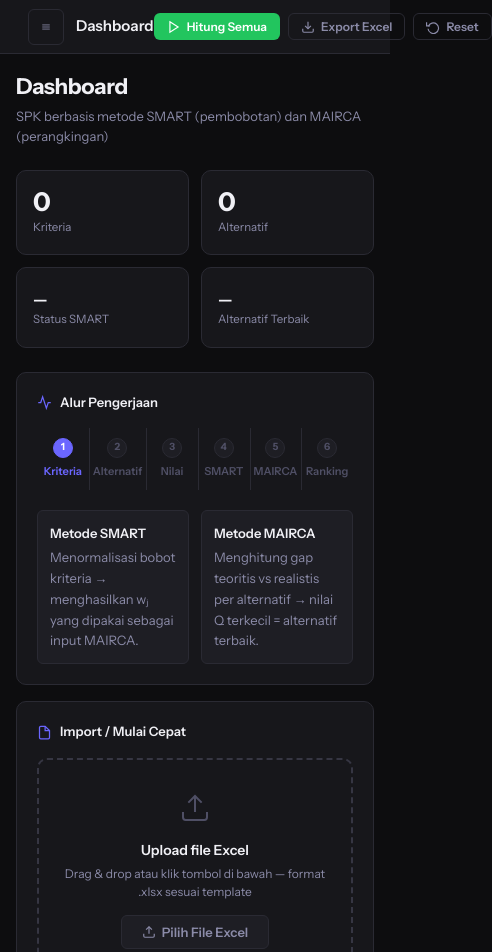
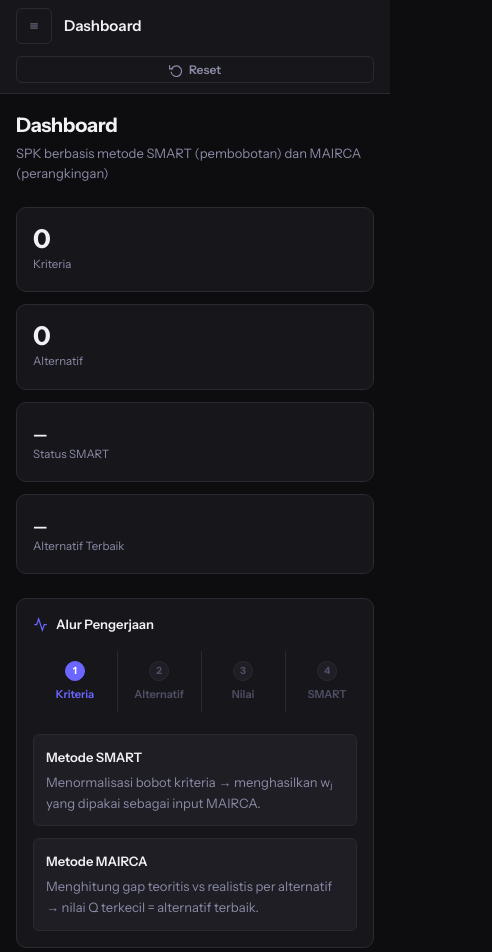
Before and after one commit to fajarekasa555/SPK-kelompok1, a plain HTML site: page index.html in a window 390 px wide. Shown: the top 952 px of the page, 492 px wide, since content can reach past the window. Drawn offline with Linux system fonts and the light colour scheme.

Commit message:
commit-3 : rename file main to index

```diff
--- a/main.html
+++ b/index.html
@@ -104,6 +104,7 @@ body {
 .logo-sub { font-size: 10px; color: var(--text3); letter-spacing: .5px; text-transform: uppercase; }
 
 .nav { padding: 12px 8px; flex: 1; }
+.sidebar { overflow-y: auto; }
 .nav-group { margin-bottom: 20px; }
 .nav-group-label {
   font-size: 10px; color: var(--text3); font-weight: 600;
@@ -156,14 +157,14 @@ body {
 .topbar {
   position: sticky; top: 0;
   background: var(--surface); border-bottom: 1px solid var(--border);
-  padding: 0 28px; height: 54px;
-  display: flex; align-items: center; justify-content: space-between;
+  padding: 8px 28px; min-height: 54px;
+  display: flex; align-items: center; justify-content: space-between; gap: 12px;
   z-index: 50;
 }
-.topbar-left { display: flex; align-items: center; gap: 12px; }
-.topbar-title { font-weight: 600; font-size: 15px; }
-.topbar-actions { display: flex; gap: 8px; }
-.content { padding: 28px; max-width: auto; }
+.topbar-left { display: flex; align-items: center; gap: 12px; min-width: 0; }
+.topbar-title { font-weight: 600; font-size: 15px; overflow: hidden; text-overflow: ellipsis; white-space: nowrap; }
+.topbar-actions { display: flex; gap: 8px; flex-wrap: wrap; justify-content: flex-end; }
+.content { width: min(100%, 1180px); padding: 28px; margin: 0 auto; }
 
 .page { display: none; animation: pageIn .25s ease; }
 .page.active { display: block; }
@@ -221,7 +222,7 @@ body {
 .form-select option { background: var(--surface2); }
 
 .table-wrap { overflow-x: auto; border-radius: var(--rs); border: 1px solid var(--border); }
-table { width: 100%; border-collapse: collapse; font-size: 13px; }
+table { width: 100%; min-width: 560px; border-collapse: collapse; font-size: 13px; }
 thead tr { background: var(--surface2); }
 th {
   padding: 9px 12px; text-align: left; font-size: 11px; font-weight: 600;
@@ -235,7 +236,7 @@ tr:hover td { background: var(--surface2); }
   background: transparent; border: 1px solid var(--border);
   border-radius: 5px; padding: 5px 8px; color: var(--text);
   font-family: var(--mono); font-size: 12px; outline: none;
-  width: 80px; text-align: center; transition: border-color var(--transition);
+  width: 96px; max-width: 100%; text-align: center; transition: border-color var(--transition);
 }
 .td-input:focus { border-color: var(--accent); }
 
@@ -277,15 +278,15 @@ tr:hover td { background: var(--surface2); }
 .modal-body ul { padding-left: 18px; }
 .modal-footer { padding: 16px 20px; border-top: 1px solid var(--border); display: flex; justify-content: flex-end; gap: 8px; }
 
-.stats { display: grid; grid-template-columns: repeat(4,1fr); gap: 12px; margin-bottom: 24px; }
+.stats { display: grid; grid-template-columns: repeat(4,minmax(0,1fr)); gap: 12px; margin-bottom: 24px; }
 .stat { background: var(--surface); border: 1px solid var(--border); border-radius: var(--r); padding: 18px 16px; transition: border-color var(--transition); }
 .stat:hover { border-color: var(--accent); }
-.stat-val { font-size: 26px; font-weight: 700; letter-spacing: -.5px; line-height: 1; margin-bottom: 4px; }
+.stat-val { font-size: 26px; font-weight: 700; line-height: 1; margin-bottom: 4px; overflow: hidden; text-overflow: ellipsis; white-space: nowrap; }
 .stat-lbl { font-size: 11.5px; color: var(--text2); }
 
-.steps { display: flex; gap: 0; margin-bottom: 20px; }
+.steps { display: flex; gap: 0; margin-bottom: 20px; overflow-x: auto; padding-bottom: 2px; }
 .step {
-  flex: 1; padding: 10px 4px; text-align: center; font-size: 11px; font-weight: 600;
+  flex: 1 0 84px; padding: 10px 4px; text-align: center; font-size: 11px; font-weight: 600;
   color: var(--text3); position: relative; transition: color var(--transition);
 }
 .step + .step::before {
@@ -295,10 +296,9 @@ tr:hover td { background: var(--surface2); }
 .step-n {
   width: 20px; height: 20px; border-radius: 50%;
   background: var(--surface2); border: 1px solid var(--border);
-  display: block; margin: 0 auto 5px;
   display: flex; align-items: center; justify-content: center;
   font-size: 10px; font-weight: 700;
-  display: block; margin: 0 auto 5px;
+  margin: 0 auto 5px;
 }
 .step.done { color: var(--green); }
 .step.done .step-n { background: var(--green-s); border-color: var(--green); color: var(--green); }
@@ -312,6 +312,7 @@ tr:hover td { background: var(--surface2); }
   border-radius: var(--rs); padding: 12px 16px;
   transition: all .2s; position: relative; overflow: hidden;
 }
+.rank-item > * { position: relative; z-index: 1; }
 .rank-item:hover { border-color: var(--accent); }
 .rank-item.r1 { border-color: rgba(245,158,11,.35); }
 .rank-num {
@@ -340,6 +341,7 @@ tr:hover td { background: var(--surface2); }
   font-family: var(--mono); font-size: 12.5px; color: var(--accent);
   background: var(--accent-s); border: 1px solid var(--accent-h);
   border-radius: var(--rs); padding: 14px 16px; line-height: 2; margin-bottom: 16px;
+  overflow-x: auto;
 }
 
 /* ── FIXED: Import zone — no onclick on div, only on button ── */
@@ -368,6 +370,9 @@ tr:hover td { background: var(--surface2); }
 .or-divider { display: flex; align-items: center; gap: 12px; color: var(--text3); font-size: 12px; margin: 14px 0; }
 .or-divider::before, .or-divider::after { content: ''; flex: 1; height: 1px; background: var(--border); }
 .ar { display: flex; gap: 8px; flex-wrap: wrap; align-items: center; margin-top: 14px; }
+.method-card-grid { display:grid; grid-template-columns:repeat(2,minmax(0,1fr)); gap:12px; font-size:13px; color:var(--text2); line-height:1.6; }
+.method-card { padding:12px; background:var(--surface2); border-radius:var(--rs); border:1px solid var(--border); }
+.method-card-title { font-weight:600; color:var(--text); margin-bottom:4px; }
 
 .toast {
   position: fixed; bottom: 20px; right: 20px;
@@ -386,11 +391,11 @@ tr:hover td { background: var(--surface2); }
 .empty svg { width: 40px; height: 40px; margin-bottom: 10px; opacity: .4; }
 .empty p { font-size: 13px; }
 
-.learn-tabs { display: flex; gap: 0; margin-bottom: 20px; border-bottom: 1px solid var(--border); }
+.learn-tabs { display: flex; gap: 0; margin-bottom: 20px; border-bottom: 1px solid var(--border); overflow-x: auto; }
 .learn-tab-btn {
   padding: 12px 18px; background: transparent; border: none;
   color: var(--text2); font-weight: 600; font-size: 13px; cursor: pointer;
-  border-bottom: 3px solid transparent; transition: all var(--transition);
+  border-bottom: 3px solid transparent; transition: all var(--transition); white-space: nowrap;
 }
 .learn-tab-btn:hover { color: var(--text); }
 .learn-tab-btn.active { color: var(--accent); border-bottom-color: var(--accent); }
@@ -444,11 +449,36 @@ tr:hover td { background: var(--surface2); }
   body.sidebar-open .sidebar { transform: translateX(0); }
   body.sidebar-open .sidebar-backdrop { opacity: 1; visibility: visible; }
   .main { margin-left: 0; }
+  .topbar { padding: 8px 16px; align-items: flex-start; flex-wrap: wrap; }
+  .topbar-left { width: 100%; }
+  .topbar-actions { width: 100%; justify-content: flex-start; overflow-x: auto; flex-wrap: nowrap; padding-bottom: 2px; }
   .stats { grid-template-columns: 1fr 1fr; }
-  .form-row { grid-template-columns: 1fr; }
+  .form-row, .form-row-3, .compare-grid, .method-card-grid { grid-template-columns: 1fr; }
   .content { padding: 16px; }
+  .card { padding: 16px; }
+  .modal-overlay { align-items: flex-start; overflow-y: auto; }
+  .modal-window { margin-top: 16px; }
+  .import-zone { padding: 24px 16px; }
+  .ar .btn, .import-btn { width: 100%; justify-content: center; }
   .sh-row { flex-direction: column; align-items: stretch; }
   .sh-actions .btn { width: 100%; justify-content: center; }
+  .rank-item { align-items: flex-start; gap: 10px; padding: 12px; }
+  .rank-q { font-size: 14px; }
+  .bar-row { display: grid; grid-template-columns: 1fr auto; gap: 6px 10px; align-items: center; }
+  .bar-lbl { width: auto; text-align: left; grid-column: 1 / -1; }
+  .bar-bg { grid-column: 1; }
+  .bar-val { width: auto; grid-column: 2; }
+  .example-table { min-width: 520px; }
+  .example-box { overflow-x: auto; }
+}
+
+@media (max-width: 480px) {
+  body { font-size: 13px; }
+  .stats { grid-template-columns: 1fr; }
+  .sh h2 { font-size: 20px; }
+  .topbar-actions .btn { flex: 1 0 auto; justify-content: center; }
+  .modal-footer { flex-direction: column-reverse; }
+  .modal-footer .btn { width: 100%; justify-content: center; }
 }
 </style>
 </head>
@@ -539,14 +569,14 @@ tr:hover td { background: var(--surface2); }
       <div class="topbar-title" id="topbar-title">Dashboard</div>
     </div>
     <div class="topbar-actions">
-      <button class="btn btn-success btn-sm" onclick="runAll()">
+      <!-- <button class="btn btn-success btn-sm" onclick="runAll()">
         <svg viewBox="0 0 24 24" fill="none" stroke="currentColor" stroke-width="2"><polygon points="5 3 19 12 5 21 5 3"/></svg>
         Hitung Semua
       </button>
       <button class="btn btn-ghost btn-sm" onclick="exportHasilExcel()">
         <svg viewBox="0 0 24 24" fill="none" stroke="currentColor" stroke-width="2"><path d="M21 15v4a2 2 0 0 1-2 2H5a2 2 0 0 1-2-2v-4"/><polyline points="7 10 12 15 17 10"/><line x1="12" y1="15" x2="12" y2="3"/></svg>
         Export Excel
-      </button>
+      </button> -->
       <button class="btn btn-ghost btn-sm" onclick="resetAll()">
         <svg viewBox="0 0 24 24" fill="none" stroke="currentColor" stroke-width="2"><polyline points="1 4 1 10 7 10"/><path d="M3.51 15a9 9 0 1 0 .49-4"/></svg>
         Reset
@@ -580,13 +610,13 @@ tr:hover td { background: var(--surface2); }
           <div class="step"><div class="step-n">5</div>MAIRCA</div>
           <div class="step"><div class="step-n">6</div>Ranking</div>
         </div>
-        <div style="display:grid;grid-template-columns:1fr 1fr;gap:12px;font-size:13px;color:var(--text2);line-height:1.6">
-          <div style="padding:12px;background:var(--surface2);border-radius:var(--rs);border:1px solid var(--border)">
-            <div style="font-weight:600;color:var(--text);margin-bottom:4px">Metode SMART</div>
+        <div class="method-card-grid">
+          <div class="method-card">
+            <div class="method-card-title">Metode SMART</div>
             Menormalisasi bobot kriteria → menghasilkan wⱼ yang dipakai sebagai input MAIRCA.
           </div>
-          <div style="padding:12px;background:var(--surface2);border-radius:var(--rs);border:1px solid var(--border)">
-            <div style="font-weight:600;color:var(--text);margin-bottom:4px">Metode MAIRCA</div>
+          <div class="method-card">
+            <div class="method-card-title">Metode MAIRCA</div>
             Menghitung gap teoritis vs realistis per alternatif → nilai Q terkecil = alternatif terbaik.
           </div>
         </div>
```
